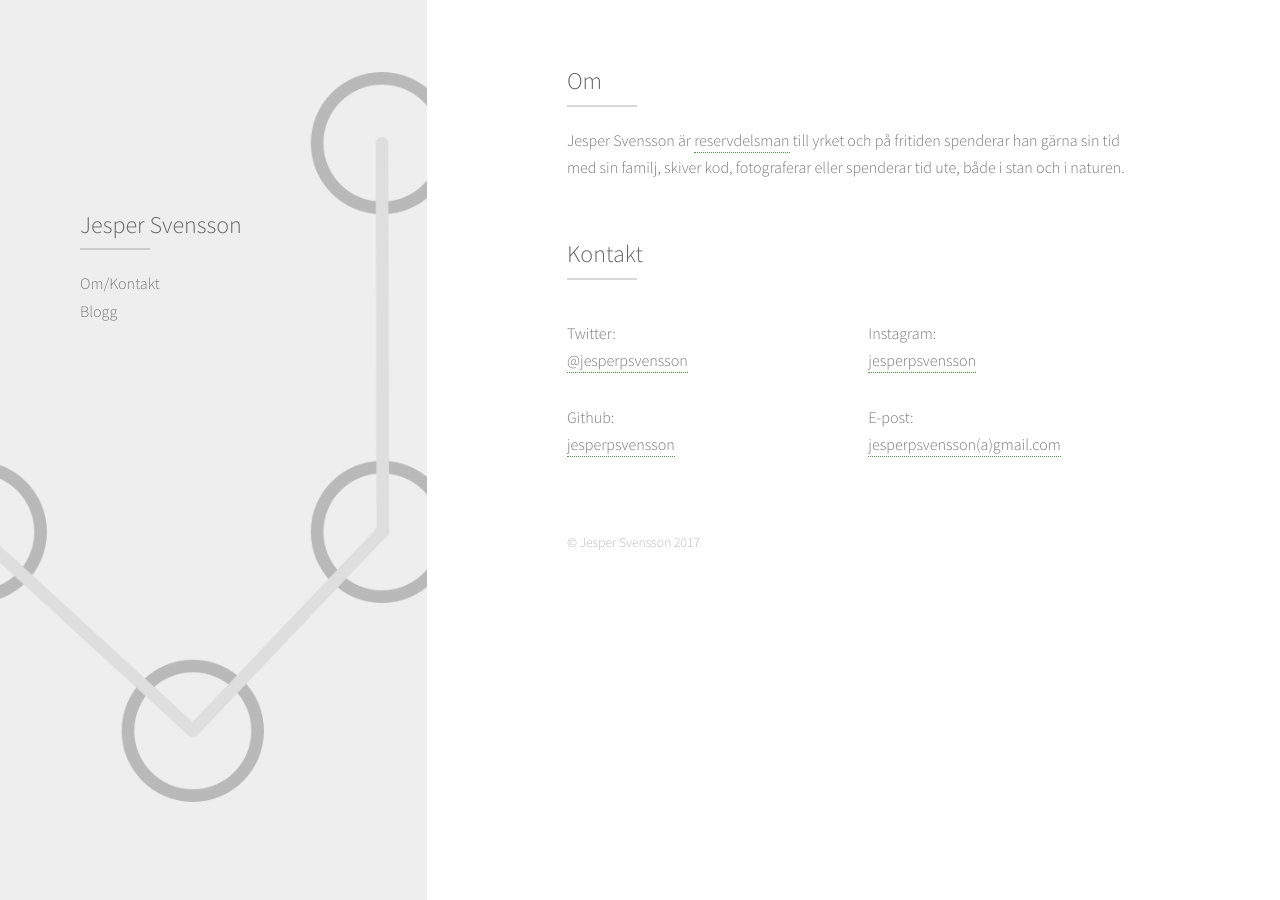
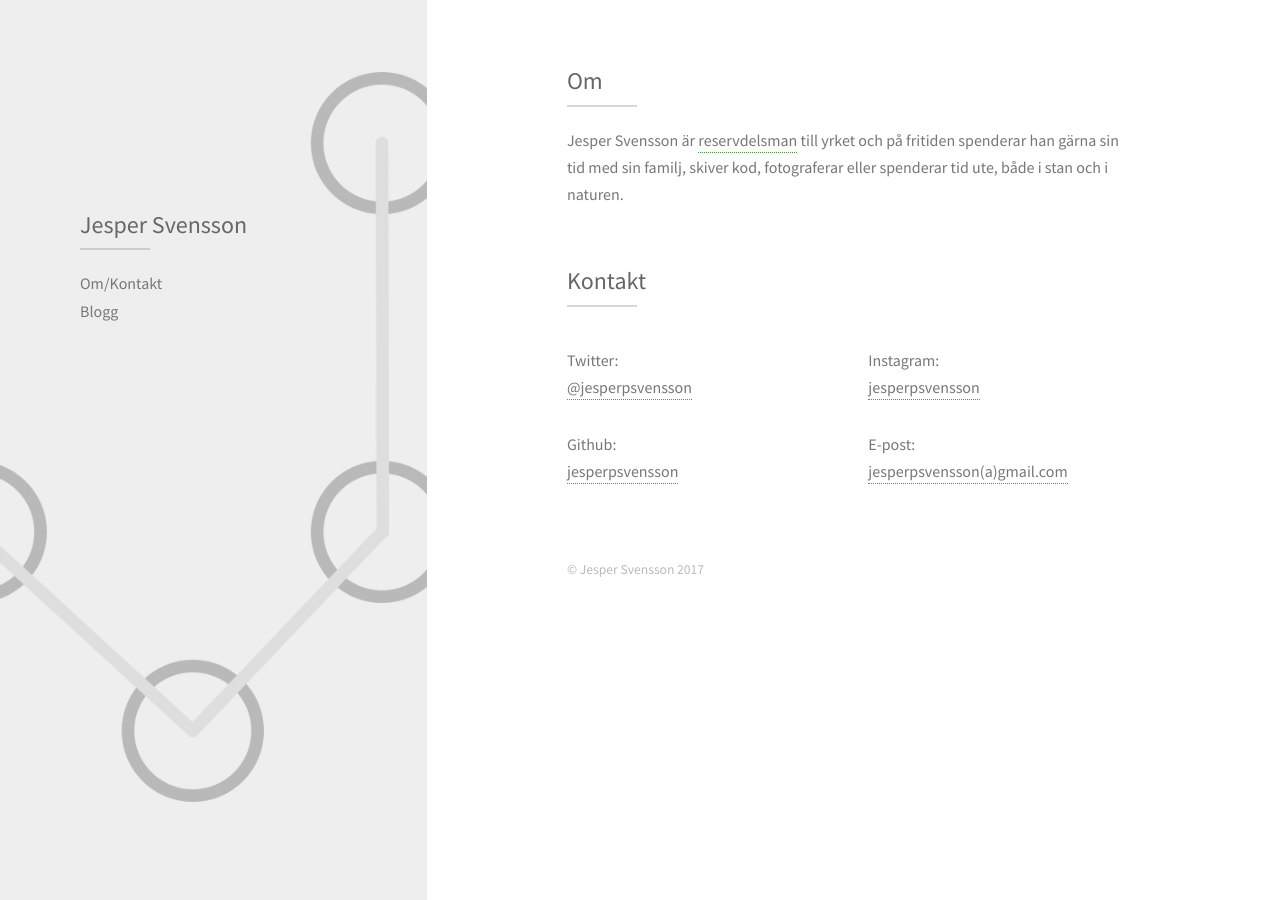
Before and after one commit to jesperpsvensson/jesperpsvensson.github.io, a Jekyll site: the page built from index.html, in a window 1280 px wide. Built offline with Jekyll 4.4.1, drawn with Linux system fonts in a browser that asks for light colours; nearby versions of some CDN libraries; library files that are not in the unit come from our copies.

Commit message:
Update font

```diff
--- a/css/main.css
+++ b/css/main.css
@@ -1,4 +1,4 @@
-@import url('https://fonts.googleapis.com/css?family=Source+Sans+Pro:300,500,700');
+@import url('https://fonts.googleapis.com/css?family=Source+Sans+Pro:400,500,700');
 @import url('https://fonts.googleapis.com/css?family=Karla:400,500,700');
 
 body {
```
